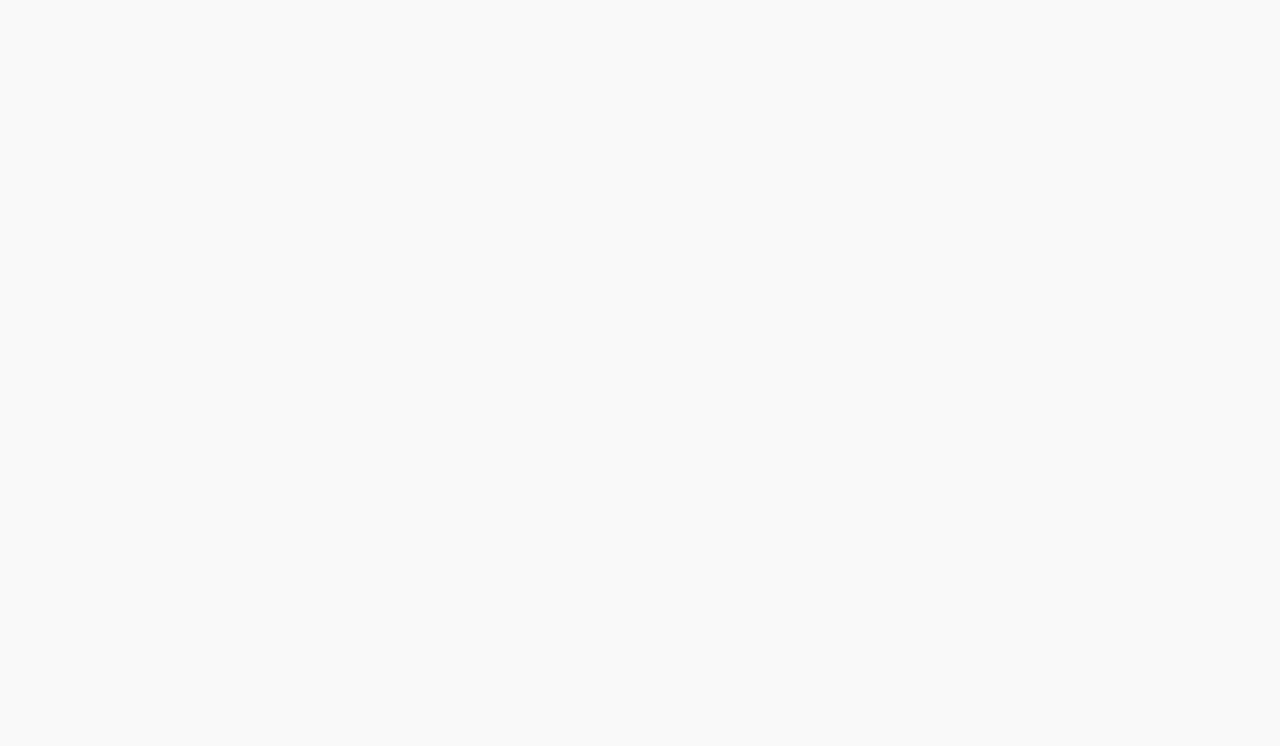
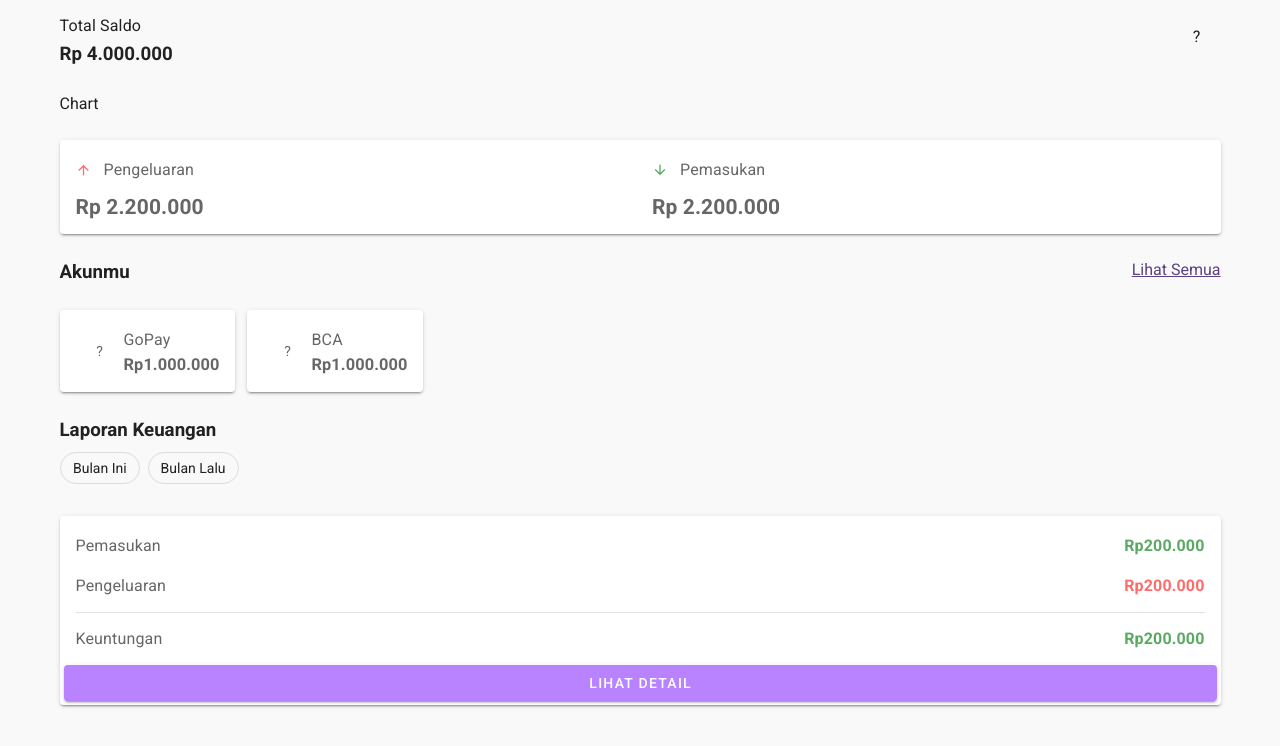
Before and after one commit to InfiniteUny/integarta-frontend, a Nuxt app: page /dashboard in a window 1280 px wide. Before the commit this address had no page. Shown: the top 746 px of the page. Built offline with nearby package versions, Linux system fonts and the light colour scheme.

Commit message:
dashboard layout

```diff
--- /dev/null
+++ b/pages/dashboard.vue
@@ -0,0 +1,207 @@
+<template>
+  <div>
+    <v-row>
+      <v-col cols="12" class="d-flex">
+        <div>
+          <div class="subtitle-1">
+            Total Saldo
+          </div>
+          <h3>
+            Rp 4.000.000
+          </h3>
+        </div>
+
+        <v-spacer />
+
+        <v-avatar>
+          ?
+        </v-avatar>
+      </v-col>
+    </v-row>
+
+    <v-row>
+      <v-col cols="12">
+        Chart
+      </v-col>
+    </v-row>
+
+    <v-row>
+      <v-col cols="12">
+        <v-card>
+          <v-card-text>
+            <v-row>
+              <v-col cols="6">
+                <div class="d-flex">
+                  <v-icon color="error" size="16" class="mr-3">
+                    mdi-arrow-up
+                  </v-icon>
+                  <span class="subtitle-1">
+                    Pengeluaran
+                  </span>
+                </div>
+                <h2 class="mt-3">Rp 2.200.000</h2>
+              </v-col>
+
+              <v-col cols="6">
+                <div class="d-flex">
+                  <v-icon color="success" size="16" class="mr-3">
+                    mdi-arrow-down
+                  </v-icon>
+                  <span class="subtitle-1">
+                    Pemasukan
+                  </span>
+                </div>
+                <h2 class="mt-3">Rp 2.200.000</h2>
+              </v-col>
+            </v-row>
+          </v-card-text>
+        </v-card>
+      </v-col>
+    </v-row>
+
+    <v-row>
+      <v-col cols="12" class="d-flex">
+        <h3>
+          Akunmu
+        </h3>
+
+        <v-spacer />
+
+        <a href="/accounts">
+          Lihat Semua
+        </a>
+      </v-col>
+
+      <v-col cols="12" class="d-flex">
+        <template v-for="(account, i) of accounts">
+          <v-card :key="i" class="mr-3">
+            <v-card-text class="d-flex">
+              <div class="d-flex align-center justify-content-center">
+                <v-avatar>
+                  ?
+                </v-avatar>
+              </div>
+
+              <div>
+                <div class="subtitle-1">
+                  {{ account.name }}
+                </div>
+
+                <h3>
+                  Rp{{ numberToLocaleString(account.balance) }}
+                </h3>
+              </div>
+            </v-card-text>
+          </v-card>
+        </template>
+      </v-col>
+    </v-row>
+
+    <v-row>
+      <v-col cols="12">
+        <h3>
+          Laporan Keuangan
+        </h3>
+
+        <v-chip-group active-class="primary">
+          <v-chip outlined>
+            Bulan Ini
+          </v-chip>
+
+          <v-chip outlined>
+            Bulan Lalu
+          </v-chip>
+        </v-chip-group>
+      </v-col>
+
+      <v-col cols="12">
+        <v-card>
+          <v-card-text class="subtitle-1">
+            <v-row>
+              <v-col cols="12" class="d-flex">
+                <div>
+                  Pemasukan
+                </div>
+
+                <v-spacer />
+
+                <div class="success--text font-weight-bold">
+                  Rp{{ numberToLocaleString(200000) }}
+                </div>
+              </v-col>
+            </v-row>
+
+            <v-row class="mt-0">
+              <v-col cols="12" class="d-flex">
+                <div>
+                  Pengeluaran
+                </div>
+
+                <v-spacer />
+
+                <div class="error--text font-weight-bold">
+                  Rp{{ numberToLocaleString(200000) }}
+                </div>
+              </v-col>
+            </v-row>
+
+            <v-divider class="my-3" />
+
+            <v-row>
+              <v-col cols="12" class="d-flex">
+                <div>
+                  Keuntungan
+                </div>
+
+                <v-spacer />
+
+                <div class="success--text font-weight-bold">
+                  Rp{{ numberToLocaleString(200000) }}
+                </div>
+              </v-col>
+            </v-row>
+
+            <v-row>
+              <v-col cols="12" class="pa-0">
+                <v-btn block color="accent">
+                  Lihat Detail
+                </v-btn>
+              </v-col>
+            </v-row>
+          </v-card-text>
+        </v-card>
+      </v-col>
+    </v-row>
+  </div>
+</template>
+
+<script>
+export default {
+  name: 'mainDashboard',
+
+  data: () => ({
+    accounts: [
+      {
+        name: 'GoPay',
+        balance: 1000000,
+        icon: null
+      },
+      {
+        name: 'BCA',
+        balance: 1000000,
+        icon: null
+      }
+    ]
+  }),
+
+  methods: {
+    numberToLocaleString (number) {
+      return Number(number).toLocaleString('id-id')
+    }
+  }
+}
+</script>
+
+<style scoped>
+
+</style>
```
